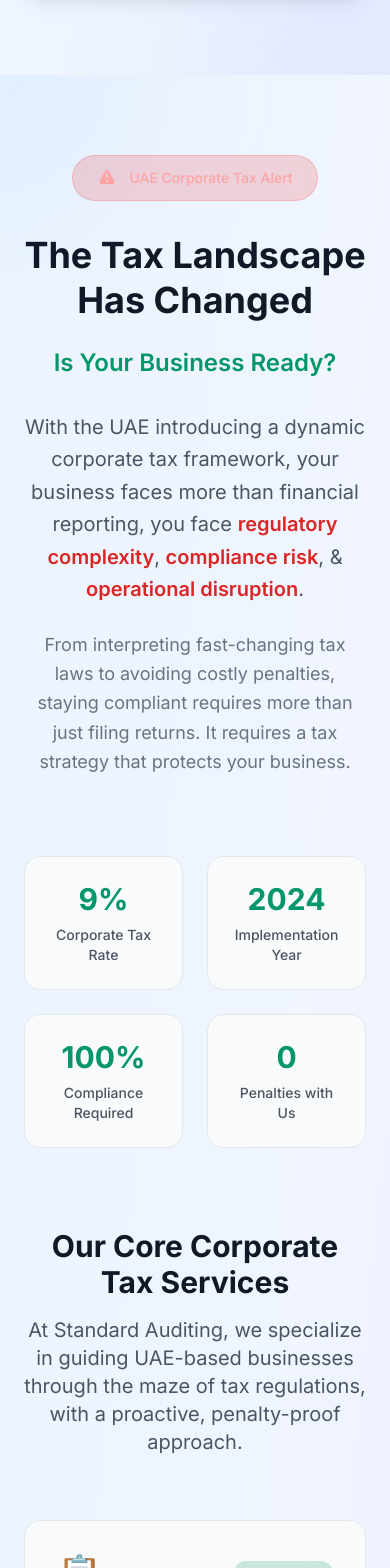
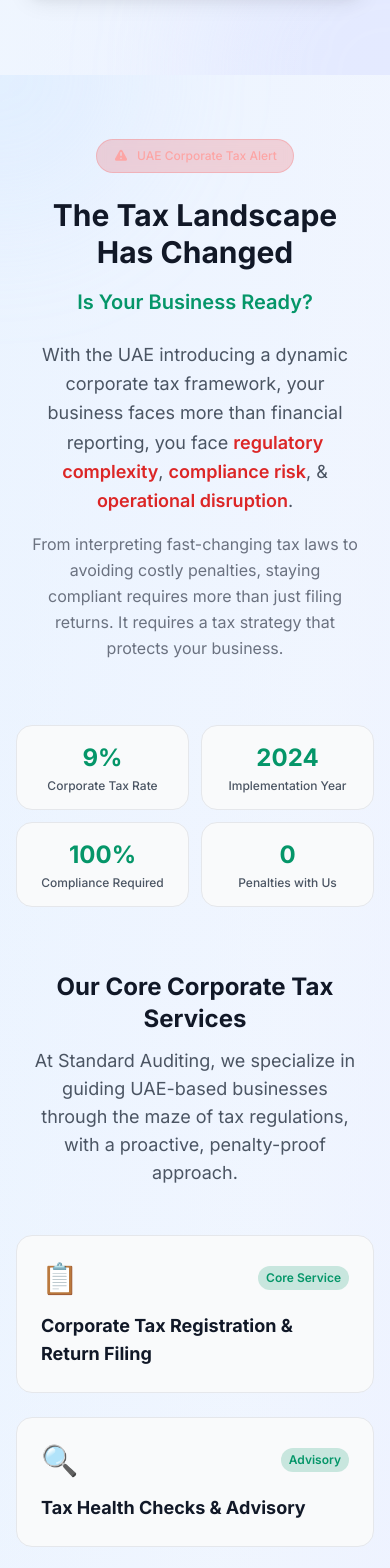
Before and after one commit to AkshayKeerti/StandardAuditingLP, a React (Create React App) app: page / in a window 390 px wide. Shown: the part 6240-7808 px from the top of the page. Built offline with nearby package versions, Linux system fonts and the light colour scheme.

Commit message:
Fix mobile responsiveness for CertificationsTrust component stats cards and overall layout

```diff
--- a/src/components/CertificationsTrust.js
+++ b/src/components/CertificationsTrust.js
@@ -63,36 +63,36 @@
   ];
 
   return (
-    <section className="py-20 lg:py-32 bg-gradient-to-br from-blue-50 via-blue-100/30 to-indigo-50 relative overflow-hidden">
+    <section className="py-16 sm:py-20 lg:py-32 bg-gradient-to-br from-blue-50 via-blue-100/30 to-indigo-50 relative overflow-hidden">
       {/* Background Elements */}
       <div className="absolute inset-0 bg-gradient-to-r from-blue-100/20 to-indigo-100/20"></div>
       <div className="absolute top-0 left-0 w-72 h-72 bg-blue-200/20 rounded-full blur-3xl -translate-x-1/2 -translate-y-1/2"></div>
       <div className="absolute bottom-0 right-0 w-96 h-96 bg-indigo-200/20 rounded-full blur-3xl translate-x-1/2 translate-y-1/2"></div>
 
-      <div className="container-custom px-6 sm:px-6 lg:px-8 relative z-10">
+      <div className="container-custom px-4 sm:px-6 lg:px-8 relative z-10">
         <div className="max-w-7xl mx-auto">
           {/* Hero Section */}
-          <div className="text-center mb-20">
-            <div className="inline-flex items-center px-6 py-3 bg-red-500/20 backdrop-blur-sm border border-red-400/30 text-red-300 rounded-full text-sm font-medium mb-8">
-              <svg className="w-5 h-5 mr-3" fill="currentColor" viewBox="0 0 20 20">
+          <div className="text-center mb-16 sm:mb-20">
+            <div className="inline-flex items-center px-4 sm:px-6 py-2 sm:py-3 bg-red-500/20 backdrop-blur-sm border border-red-400/30 text-red-300 rounded-full text-xs sm:text-sm font-medium mb-6 sm:mb-8">
+              <svg className="w-4 h-4 sm:w-5 sm:h-5 mr-2 sm:mr-3" fill="currentColor" viewBox="0 0 20 20">
                 <path fillRule="evenodd" d="M8.257 3.099c.765-1.36 2.722-1.36 3.486 0l5.58 9.92c.75 1.334-.213 2.98-1.742 2.98H4.42c-1.53 0-2.493-1.646-1.743-2.98l5.58-9.92zM11 13a1 1 0 11-2 0 1 1 0 012 0zm-1-8a1 1 0 00-1 1v3a1 1 0 002 0V6a1 1 0 00-1-1z" clipRule="evenodd" />
               </svg>
               UAE Corporate Tax Alert
             </div>
 
-            <h1 className="text-4xl sm:text-5xl lg:text-6xl font-bold text-gray-900 mb-6 leading-tight">
+            <h1 className="text-3xl sm:text-4xl lg:text-5xl xl:text-6xl font-bold text-gray-900 mb-4 sm:mb-6 leading-tight px-2 sm:px-0">
               The Tax Landscape Has Changed
             </h1>
-            <h2 className="text-2xl sm:text-3xl lg:text-4xl font-semibold text-vigor-green mb-8">
+            <h2 className="text-xl sm:text-2xl lg:text-3xl xl:text-4xl font-semibold text-vigor-green mb-6 sm:mb-8">
               Is Your Business Ready?
             </h2>
 
-            <div className="max-w-4xl mx-auto">
-              <p className="text-xl text-gray-600 mb-6 leading-relaxed">
+            <div className="max-w-4xl mx-auto px-4 sm:px-0">
+              <p className="text-lg sm:text-xl text-gray-600 mb-4 sm:mb-6 leading-relaxed">
                 With the UAE introducing a dynamic corporate tax framework, your business faces more than financial reporting,
                 you face <span className="text-red-600 font-semibold">regulatory complexity</span>, <span className="text-red-600 font-semibold">compliance risk</span>, & <span className="text-red-600 font-semibold">operational disruption</span>.
               </p>
-              <p className="text-lg text-gray-500 leading-relaxed">
+              <p className="text-base sm:text-lg text-gray-500 leading-relaxed">
                 From interpreting fast-changing tax laws to avoiding costly penalties, staying compliant requires more than just filing returns.
                 It requires a tax strategy that protects your business.
               </p>
@@ -100,13 +100,13 @@
           </div>
 
           {/* Urgency Statistics */}
-          <div className="mb-20">
-            <div className="grid grid-cols-2 md:grid-cols-4 gap-6">
+          <div className="mb-16 sm:mb-20">
+            <div className="grid grid-cols-2 sm:grid-cols-2 lg:grid-cols-4 gap-3 sm:gap-4 lg:gap-6">
               {urgencyStats.map((item, index) => (
                 <div key={index} className="text-center">
-                  <div className="bg-gray-50 rounded-2xl p-6 border border-gray-200">
-                    <div className="text-3xl lg:text-4xl font-bold text-vigor-green mb-2">{item.stat}</div>
-                    <div className="text-sm text-gray-600 font-medium">{item.label}</div>
+                  <div className="bg-gray-50 rounded-2xl p-4 sm:p-6 border border-gray-200 h-full">
+                    <div className="text-2xl sm:text-3xl lg:text-4xl font-bold text-vigor-green mb-1 sm:mb-2">{item.stat}</div>
+                    <div className="text-xs sm:text-sm text-gray-600 font-medium leading-tight">{item.label}</div>
                   </div>
                 </div>
               ))}
@@ -114,28 +114,28 @@
           </div>
 
           {/* Services Section */}
-          <div className="mb-24">
-            <div className="text-center mb-16">
-              <h3 className="text-3xl lg:text-4xl font-bold text-gray-900 mb-4">
+          <div className="mb-20 sm:mb-24">
+            <div className="text-center mb-12 sm:mb-16">
+              <h3 className="text-2xl sm:text-3xl lg:text-4xl font-bold text-gray-900 mb-3 sm:mb-4 px-4 sm:px-0">
                 Our Core Corporate Tax Services
               </h3>
-              <p className="text-xl text-gray-600 max-w-3xl mx-auto">
+              <p className="text-lg sm:text-xl text-gray-600 max-w-3xl mx-auto px-4 sm:px-0">
                 At Standard Auditing, we specialize in guiding UAE-based businesses through the maze of tax regulations,
                 with a proactive, penalty-proof approach.
               </p>
             </div>
 
-            <div className="grid grid-cols-1 md:grid-cols-2 lg:grid-cols-3 gap-8">
+            <div className="grid grid-cols-1 md:grid-cols-2 lg:grid-cols-3 gap-6 sm:gap-8">
               {corporateTaxServices.map((service, index) => (
                 <div key={index} className="group relative">
-                  <div className="bg-gray-50 rounded-2xl p-8 border border-gray-200 hover:bg-gray-100 transition-all duration-500 transform hover:-translate-y-2 h-full">
-                    <div className="flex items-center justify-between mb-6">
-                      <div className="text-4xl">{service.icon}</div>
-                      <span className="px-3 py-1 bg-vigor-green/20 text-vigor-green text-xs font-semibold rounded-full">
+                  <div className="bg-gray-50 rounded-2xl p-6 sm:p-8 border border-gray-200 hover:bg-gray-100 transition-all duration-500 transform hover:-translate-y-2 h-full">
+                    <div className="flex items-center justify-between mb-4 sm:mb-6">
+                      <div className="text-3xl sm:text-4xl">{service.icon}</div>
+                      <span className="px-2 sm:px-3 py-1 bg-vigor-green/20 text-vigor-green text-xs font-semibold rounded-full">
                         {service.category}
                       </span>
                     </div>
-                    <h4 className="text-xl font-bold text-gray-900">
+                    <h4 className="text-lg sm:text-xl font-bold text-gray-900">
                       {service.title}
                     </h4>
                   </div>
@@ -145,26 +145,26 @@
           </div>
 
           {/* Benefits Section */}
-          <div className="mb-24">
-            <div className="bg-gradient-to-r from-blue-100/50 to-indigo-100/50 rounded-3xl p-8 lg:p-12 border border-blue-200/50">
-              <div className="grid grid-cols-1 lg:grid-cols-2 gap-12 items-center">
+          <div className="mb-20 sm:mb-24">
+            <div className="bg-gradient-to-r from-blue-100/50 to-indigo-100/50 rounded-3xl p-6 sm:p-8 lg:p-12 border border-blue-200/50">
+              <div className="grid grid-cols-1 lg:grid-cols-2 gap-8 sm:gap-12 items-center">
                 <div>
-                  <h3 className="text-3xl lg:text-4xl font-bold text-gray-900 mb-6">
+                  <h3 className="text-2xl sm:text-3xl lg:text-4xl font-bold text-gray-900 mb-4 sm:mb-6">
                     Who We Help
                   </h3>
-                  <p className="text-xl text-gray-600 mb-8">
+                  <p className="text-lg sm:text-xl text-gray-600 mb-6 sm:mb-8">
                     We work with UAE-based and cross-border businesses that require strategic corporate tax support:
                   </p>
-                  <div className="space-y-4">
+                  <div className="space-y-3 sm:space-y-4">
                     {whoWeHelp.map((item, index) => (
-                      <div key={index} className="flex items-start space-x-4">
-                        <div className="flex-shrink-0 w-6 h-6 bg-vigor-green rounded-full flex items-center justify-center mt-1">
-                          <svg className="w-3 h-3 text-white" fill="currentColor" viewBox="0 0 20 20">
+                      <div key={index} className="flex items-start space-x-3 sm:space-x-4">
+                        <div className="flex-shrink-0 w-5 h-5 sm:w-6 sm:h-6 bg-vigor-green rounded-full flex items-center justify-center mt-1">
+                          <svg className="w-2.5 h-2.5 sm:w-3 sm:h-3 text-white" fill="currentColor" viewBox="0 0 20 20">
                             <path fillRule="evenodd" d="M16.707 5.293a1 1 0 010 1.414l-8 8a1 1 0 01-1.414 0l-4-4a1 1 0 011.414-1.414L8 12.586l7.293-7.293a1 1 0 011.414 0z" clipRule="evenodd" />
                           </svg>
                         </div>
                         <div>
-                          <h4 className="font-semibold text-gray-900">{item.category}</h4>
+                          <h4 className="font-semibold text-gray-900 text-sm sm:text-base">{item.category}</h4>
                         </div>
                       </div>
                     ))}
@@ -172,23 +172,19 @@
                 </div>
                 <div className="relative">
                   <div className="bg-white rounded-2xl p-4 sm:p-6 lg:p-8 border border-gray-200 shadow-lg">
-                    <h4 className="text-xl sm:text-2xl font-bold text-gray-900 mb-4 sm:mb-6 text-center">Our Promise</h4>
-                    <div className="space-y-3 sm:space-y-4">
-                      <div className="flex flex-col sm:flex-row sm:items-center sm:justify-between p-3 sm:p-4 bg-gray-50 rounded-lg">
-                        <span className="text-sm sm:text-base text-gray-600 mb-1 sm:mb-0">Zero Penalties</span>
-                        <span className="text-sm sm:text-base text-vigor-green font-bold">Guaranteed</span>
+                    <h4 className="text-lg sm:text-xl lg:text-2xl font-bold text-gray-900 mb-3 sm:mb-4 lg:mb-6 text-center">Our Promise</h4>
+                    <div className="space-y-2 sm:space-y-3 lg:space-y-4">
+                      <div className="flex flex-col sm:flex-row sm:items-center sm:justify-between p-2 sm:p-3 lg:p-4 bg-gray-50 rounded-lg">
+                        <span className="text-xs sm:text-sm lg:text-base text-gray-600 mb-1 sm:mb-0">Zero Penalties</span>
+                        <span className="text-xs sm:text-sm lg:text-base text-vigor-green font-bold">Guaranteed</span>
                       </div>
-                      <div className="flex flex-col sm:flex-row sm:items-center sm:justify-between p-3 sm:p-4 bg-gray-50 rounded-lg">
-                        <span className="text-sm sm:text-base text-gray-600 mb-1 sm:mb-0">Response Time</span>
-                        <span className="text-sm sm:text-base text-vigor-green font-bold">&lt; 2 Hours</span>
+                      <div className="flex flex-col sm:flex-row sm:items-center sm:justify-between p-2 sm:p-3 lg:p-4 bg-gray-50 rounded-lg">
+                        <span className="text-xs sm:text-sm lg:text-base text-gray-600 mb-1 sm:mb-0">24/7 Support</span>
+                        <span className="text-xs sm:text-sm lg:text-base text-vigor-green font-bold">Available</span>
                       </div>
-                      <div className="flex flex-col sm:flex-row sm:items-center sm:justify-between p-3 sm:p-4 bg-gray-50 rounded-lg">
-                        <span className="text-sm sm:text-base text-gray-600 mb-1 sm:mb-0">Success Rate</span>
-                        <span className="text-sm sm:text-base text-vigor-green font-bold">98%</span>
-                      </div>
-                      <div className="flex flex-col sm:flex-row sm:items-center sm:justify-between p-3 sm:p-4 bg-gray-50 rounded-lg">
-                        <span className="text-sm sm:text-base text-gray-600 mb-1 sm:mb-0">FTA Certified</span>
-                        <span className="text-sm sm:text-base text-vigor-green font-bold">✓</span>
+                      <div className="flex flex-col sm:flex-row sm:items-center sm:justify-between p-2 sm:p-3 lg:p-4 bg-gray-50 rounded-lg">
+                        <span className="text-xs sm:text-sm lg:text-base text-gray-600 mb-1 sm:mb-0">Expert Team</span>
+                        <span className="text-xs sm:text-sm lg:text-base text-vigor-green font-bold">Certified</span>
                       </div>
                     </div>
                   </div>
@@ -197,7 +193,39 @@
             </div>
           </div>
 
-
+          {/* CTA Section */}
+          <div className="text-center">
+            <div className="bg-gradient-to-r from-vigor-green to-green-600 rounded-3xl p-6 sm:p-8 lg:p-12 text-white">
+              <h3 className="text-2xl sm:text-3xl lg:text-4xl font-bold mb-4 sm:mb-6">
+                Ready to Secure Your Business?
+              </h3>
+              <p className="text-lg sm:text-xl text-white/90 mb-6 sm:mb-8 max-w-2xl mx-auto">
+                Don't let tax complexity put your business at risk. Get expert guidance that keeps you compliant and protected.
+              </p>
+              <div className="flex flex-col sm:flex-row gap-3 sm:gap-4 justify-center">
+                <a
+                  href="https://wa.me/971503821750"
+                  target="_blank"
+                  rel="noopener noreferrer"
+                  className="flex items-center justify-center space-x-2 bg-white hover:bg-gray-100 text-vigor-green px-6 sm:px-8 py-3 sm:py-4 rounded-lg font-semibold transition-all duration-300 transform hover:scale-105 shadow-custom text-sm sm:text-base"
+                >
+                  <svg className="w-4 h-4 sm:w-5 sm:h-5" fill="currentColor" viewBox="0 0 24 24">
+                    <path d="M17.472 14.382c-.297-.149-1.758-.867-2.03-.967-.273-.099-.471-.148-.67.15-.197.297-.767.966-.94 1.164-.173.199-.347.223-.644.075-.297-.15-1.255-.463-2.39-1.475-.883-.788-1.48-1.761-1.653-2.059-.173-.297-.018-.458.13-.606.134-.133.298-.347.446-.52.149-.174.198-.298.298-.497.099-.198.05-.371-.025-.52-.075-.149-.669-1.612-.916-2.207-.242-.579-.487-.5-.669-.51-.173-.008-.371-.01-.57-.01-.198 0-.52.074-.792.372-.272.297-1.04 1.016-1.04 2.479 0 1.462 1.065 2.875 1.213 3.074.149.198 2.096 3.2 5.077 4.487.709.306 1.262.489 1.694.625.712.227 1.36.195 1.871.118.571-.085 1.758-.719 2.006-1.413.248-.694.248-1.289.173-1.413-.074-.124-.272-.198-.57-.347m-5.421 7.403h-.004a9.87 9.87 0 01-5.031-1.378l-.361-.214-3.741.982.998-3.648-.235-.374a9.86 9.86 0 01-1.51-5.26c.001-5.45 4.436-9.884 9.888-9.884 2.64 0 5.122 1.03 6.988 2.898a9.825 9.825 0 012.893 6.994c-.003 5.45-4.437 9.884-9.885 9.884m8.413-18.297A11.815 11.815 0 0012.05 0C5.495 0 .16 5.335.157 11.892c0 2.096.547 4.142 1.588 5.945L.057 24l6.305-1.654a11.882 11.882 0 005.683 1.448h.005c6.554 0 11.89-5.335 11.893-11.893A11.821 11.821 0 0020.885 3.488"/>
+                  </svg>
+                  <span>Get Free Consultation</span>
+                </a>
+                <button
+                  onClick={() => document.getElementById('contact-form').scrollIntoView({ behavior: 'smooth' })}
+                  className="flex items-center justify-center space-x-2 bg-white/20 hover:bg-white/30 text-white px-6 sm:px-8 py-3 sm:py-4 rounded-lg font-semibold transition-all duration-300 transform hover:scale-105 shadow-custom text-sm sm:text-base"
+                >
+                  <svg className="w-4 h-4 sm:w-5 sm:h-5" fill="currentColor" viewBox="0 0 20 20">
+                    <path fillRule="evenodd" d="M18 10a8 8 0 11-16 0 8 8 0 0116 0zm-7-4a1 1 0 11-2 0 1 1 0 012 0zM9 9a1 1 0 000 2v3a1 1 0 001 1h1a1 1 0 100-2v-3a1 1 0 00-1-1H9z" clipRule="evenodd" />
+                  </svg>
+                  <span>Contact Form</span>
+                </button>
+              </div>
+            </div>
+          </div>
         </div>
       </div>
     </section>
```
